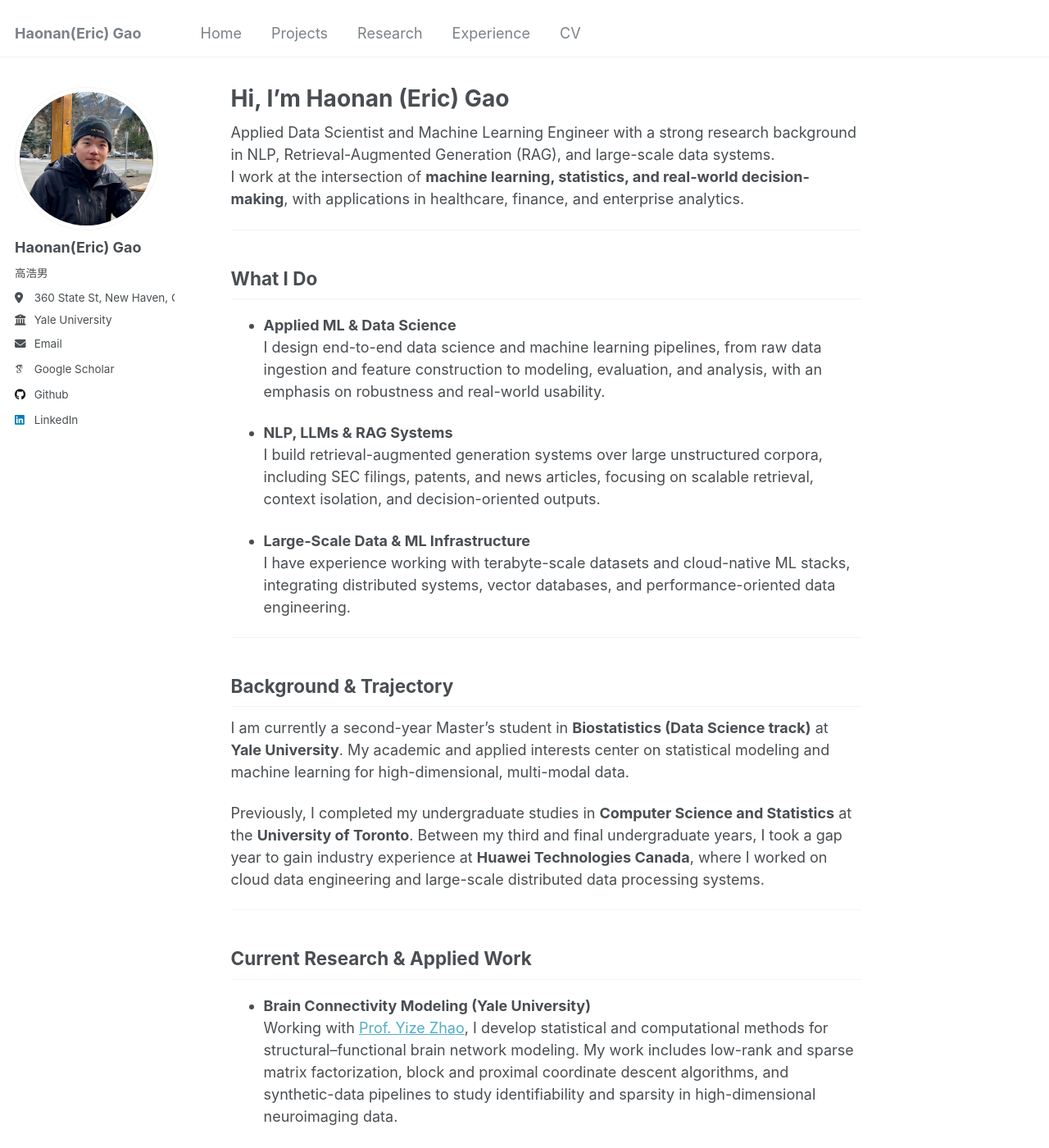
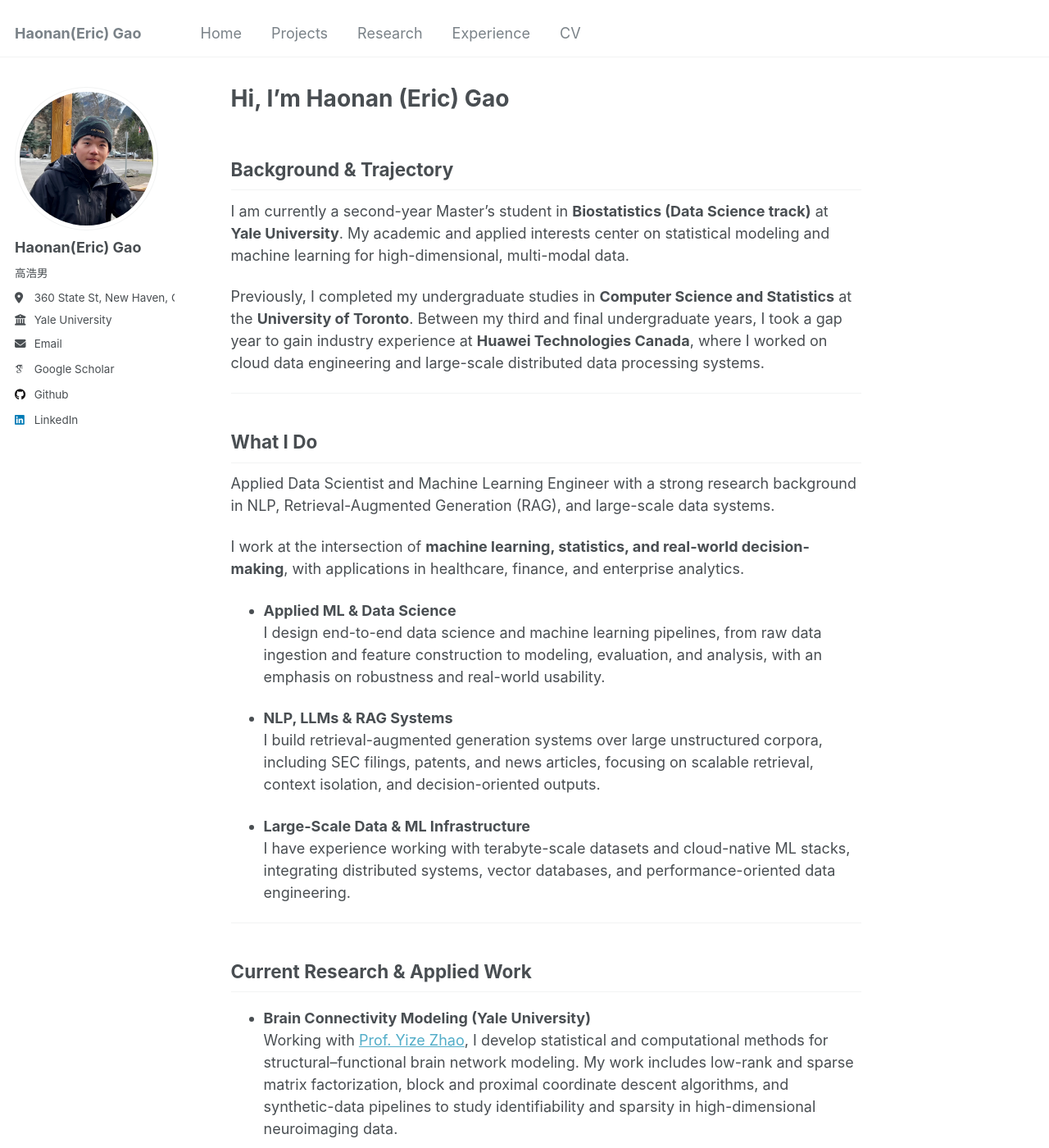
Before and after one commit to rampageoppa/rampageoppa.github.io, a Jekyll site: the page built from _pages/home.md, in a window 1280 px wide and 1400 px high. Shown: the whole window at 82% size. Built offline with Jekyll 4.4.1, drawn with Linux system fonts in a browser that asks for light colours; some web fonts are replaced; some of the changed lines change nothing that is shown.

Commit message:
Update home.md

```diff
--- a/_pages/home.md
+++ b/_pages/home.md
@@ -6,12 +6,19 @@ redirect_from:
   - /home/
   - /home.html
 ---
-Applied Data Scientist and Machine Learning Engineer with a strong research background in NLP, Retrieval-Augmented Generation (RAG), and large-scale data systems.
-I work at the intersection of **machine learning, statistics, and real-world decision-making**, with applications in healthcare, finance, and enterprise analytics.
+## Background & Trajectory
+
+I am currently a second-year Master’s student in **Biostatistics (Data Science track)** at **Yale University**. My academic and applied interests center on statistical modeling and machine learning for high-dimensional, multi-modal data.
+
+Previously, I completed my undergraduate studies in **Computer Science and Statistics** at the **University of Toronto**. Between my third and final undergraduate years, I took a gap year to gain industry experience at **Huawei Technologies Canada**, where I worked on cloud data engineering and large-scale distributed data processing systems.
 
 ---
 
 ## What I Do
+
+Applied Data Scientist and Machine Learning Engineer with a strong research background in NLP, Retrieval-Augmented Generation (RAG), and large-scale data systems.
+
+I work at the intersection of **machine learning, statistics, and real-world decision-making**, with applications in healthcare, finance, and enterprise analytics.
 
 - **Applied ML & Data Science**
   I design end-to-end data science and machine learning pipelines, from raw data ingestion and feature construction to modeling, evaluation, and analysis, with an emphasis on robustness and real-world usability.
@@ -21,15 +28,6 @@ I work at the intersection of **machine learning, statistics, and real-world dec
 
 - **Large-Scale Data & ML Infrastructure**
   I have experience working with terabyte-scale datasets and cloud-native ML stacks, integrating distributed systems, vector databases, and performance-oriented data engineering.
-
----
-
-
-## Background & Trajectory
-
-I am currently a second-year Master’s student in **Biostatistics (Data Science track)** at **Yale University**. My academic and applied interests center on statistical modeling and machine learning for high-dimensional, multi-modal data.
-
-Previously, I completed my undergraduate studies in **Computer Science and Statistics** at the **University of Toronto**. Between my third and final undergraduate years, I took a gap year to gain industry experience at **Huawei Technologies Canada**, where I worked on cloud data engineering and large-scale distributed data processing systems.
 
 ---
 
@@ -49,6 +47,8 @@ Previously, I completed my undergraduate studies in **Computer Science and Stati
 - **Research** – publications and academic research
 - **CV**
 
+---
+
 Outside of work, I am a certified instructor with the Canadian Association of Snowboard Instructors (CASI). If you enjoy snowboarding—or are looking for an excuse to start—feel free to reach out.
 
 <br>
```
